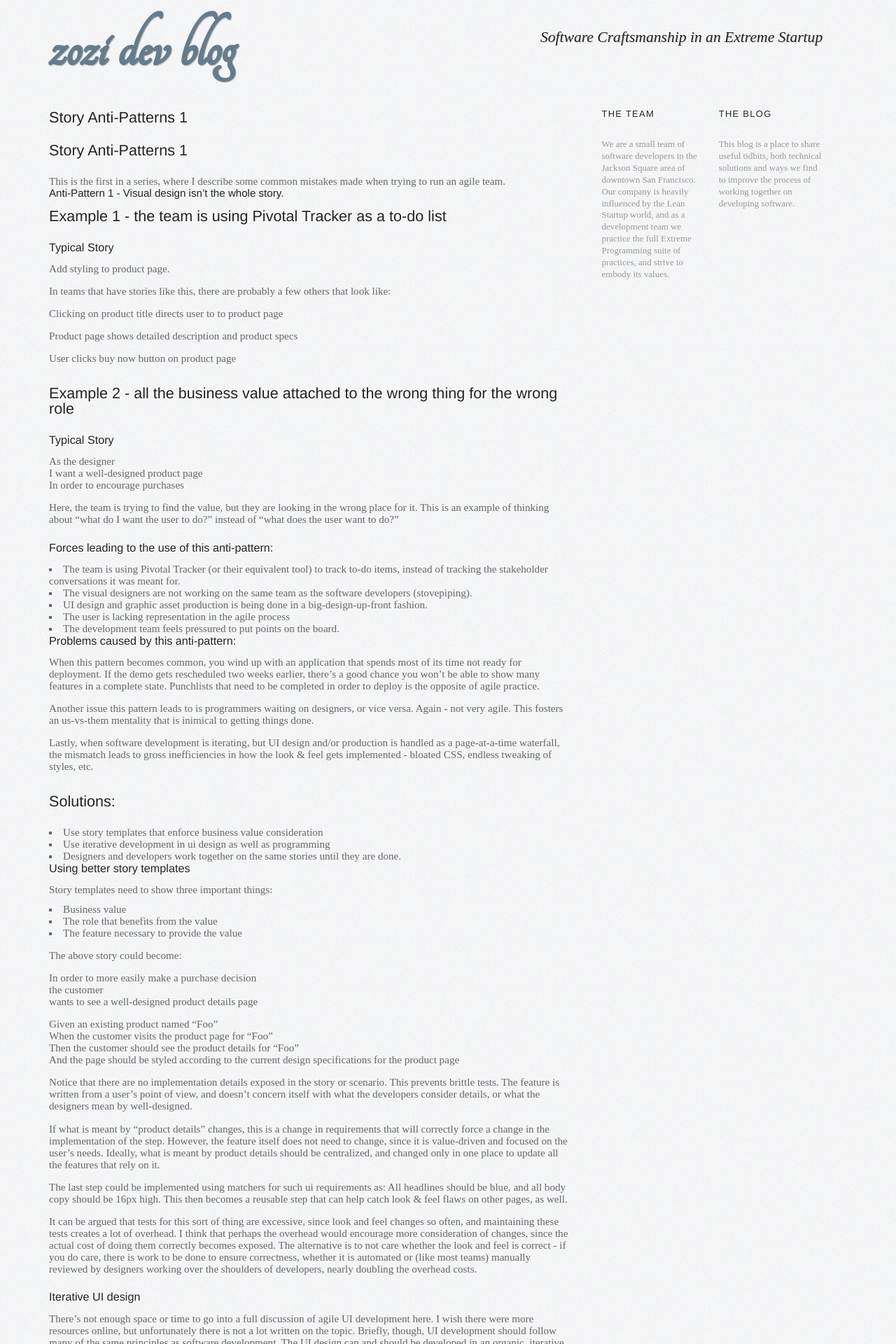
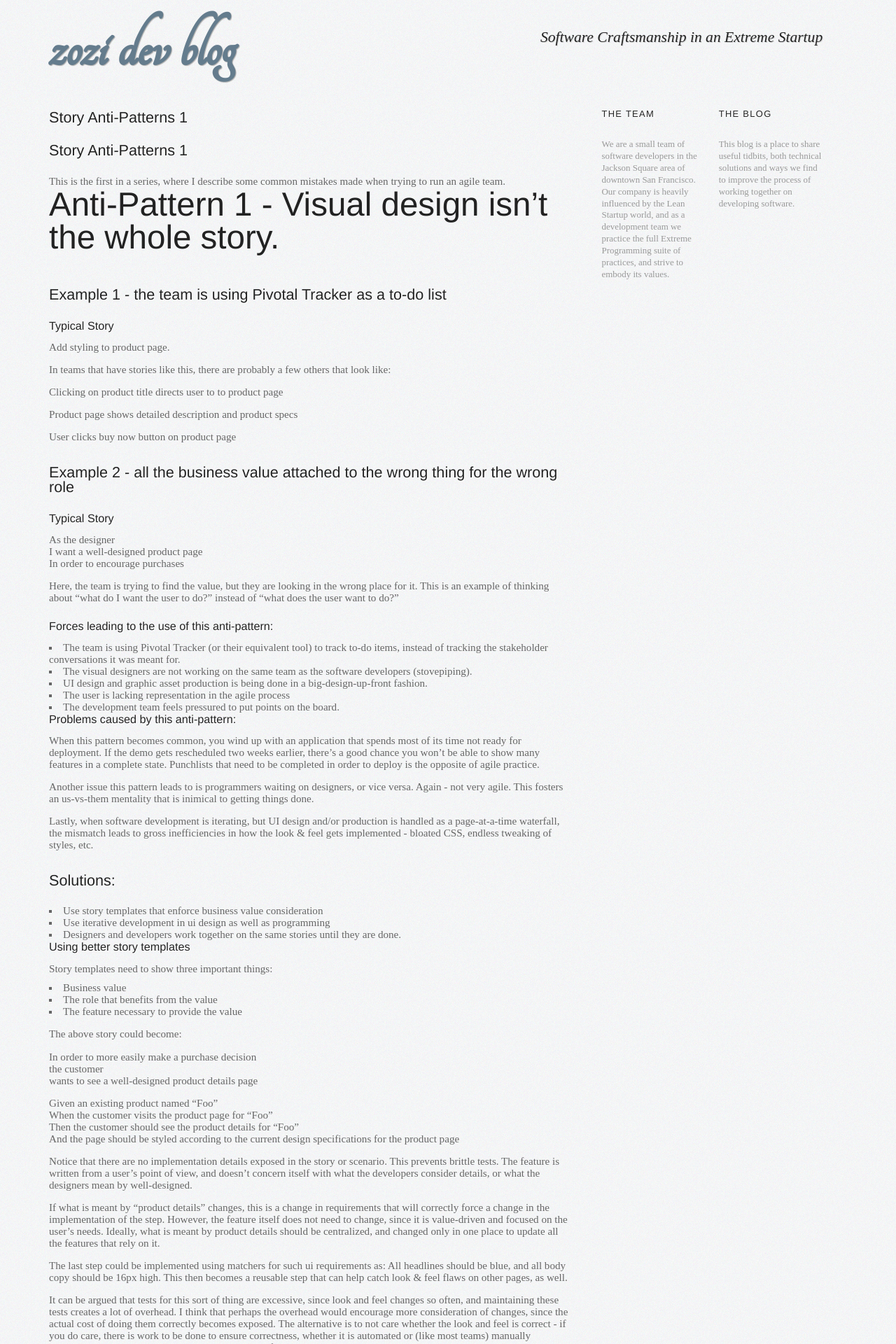
Before and after one commit to zozi/devblog, a Jekyll site: the page built from index.html, in a window 1280 px wide. Shown: the top 1920 px of the page at 70% size. Built offline with Jekyll 4.4.1, drawn with Linux system fonts in a browser that asks for light colours; the list of posts is cut into pages by our own code.

Commit message:
Update stylesheets/screen.css

```diff
--- a/stylesheets/screen.css
+++ b/stylesheets/screen.css
@@ -33,7 +33,7 @@ h1, h2, h3, h4, h5, h6 {
 }
 
 h1 {
-  font-size: 1.4em;
+  font-size: 4.4em;
 }
 
 h2 {
```
